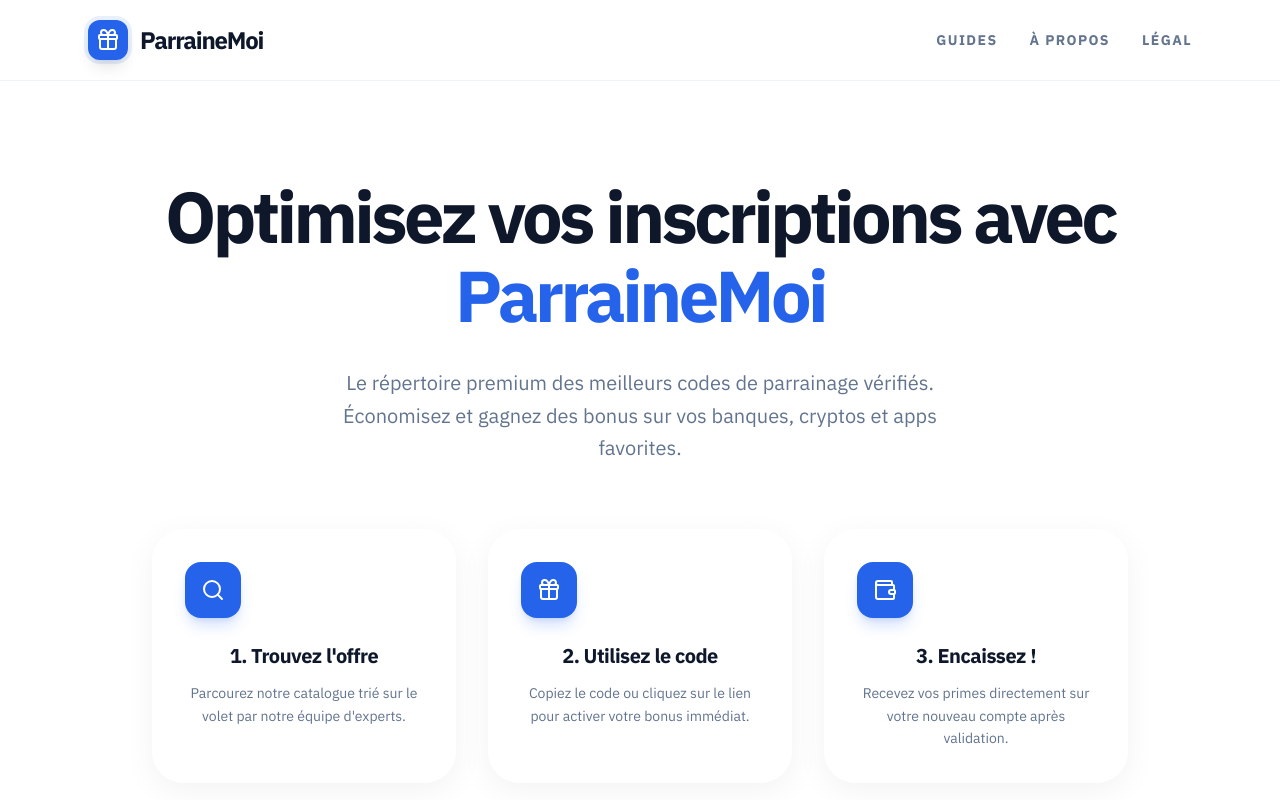
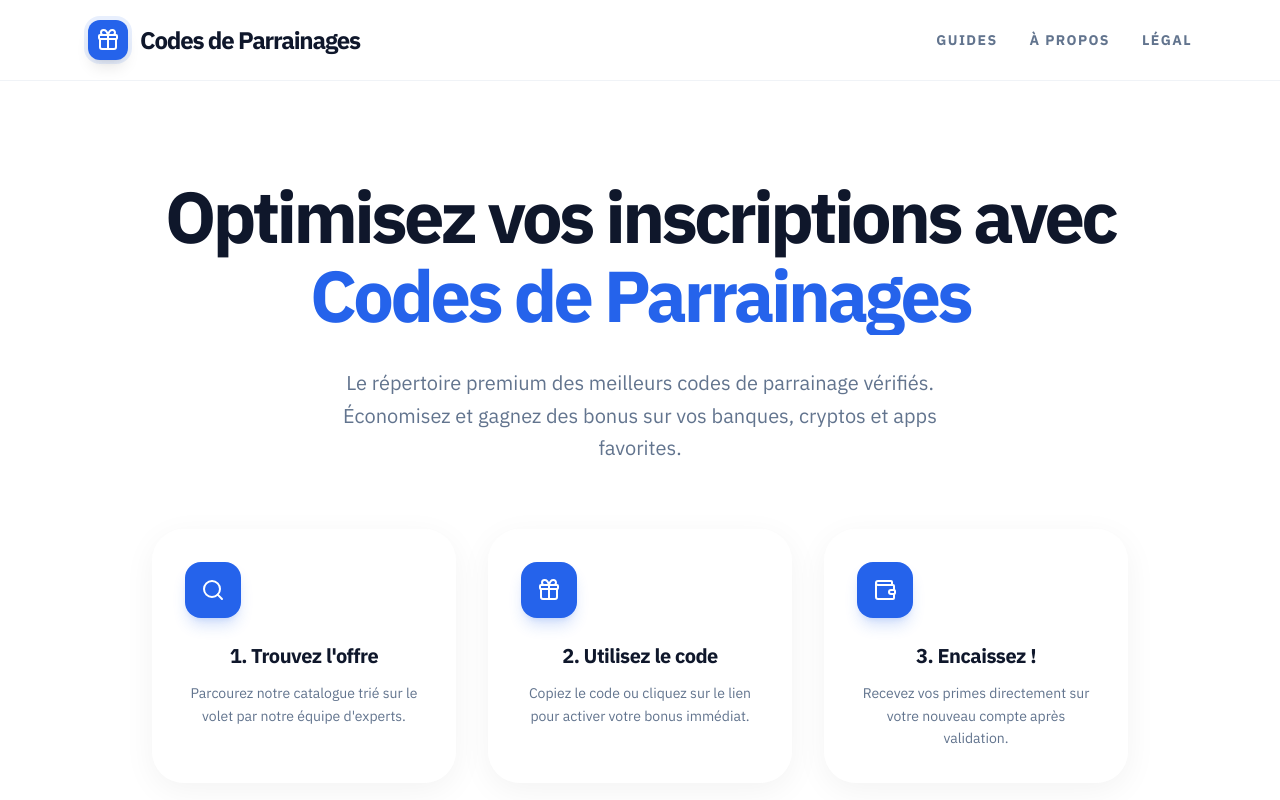
Before and after one commit to NACoaching/ParraineMoi, a Next.js app: page / in a window 1280 px wide. Shown: the top 800 px of the page. Built offline with nearby package versions, Linux system fonts and the light colour scheme.

Commit message:
fix: restore correct branding (Codes de Parrainages) site-wide

```diff
--- a/src/app/page.tsx
+++ b/src/app/page.tsx
@@ -72,7 +72,7 @@ export default function Home() {
       />
       <section className="w-full max-w-6xl px-6 pt-24 pb-20 flex flex-col items-center text-center">
         <h1 className="text-5xl sm:text-6xl md:text-7xl font-bold tracking-tighter text-slate-900 dark:text-white mb-8 leading-[1.1]">
-          Optimisez vos inscriptions avec <span className="text-primary">ParraineMoi</span>
+          Optimisez vos inscriptions avec <span className="text-primary line-clamp-1">Codes de Parrainages</span>
         </h1>
         <p className="text-xl text-slate-500 dark:text-slate-400 max-w-2xl mb-16 leading-relaxed">
           Le répertoire premium des meilleurs codes de parrainage vérifiés. Économisez et gagnez des bonus sur vos banques, cryptos et apps favorites.
--- a/src/components/Footer.tsx
+++ b/src/components/Footer.tsx
@@ -13,7 +13,7 @@ export function Footer() {
                             <span className="p-2 bg-slate-900 dark:bg-white text-white dark:text-slate-900 rounded-xl shadow-md">
                                 <Gift size={24} />
                             </span>
-                            ParraineMoi
+                            Codes de Parrainages
                         </Link>
                         <p className="text-slate-500 dark:text-slate-400 leading-relaxed text-sm max-w-sm">
                             La plateforme de référence pour optimiser vos inscriptions. Tous les codes sont vérifiés manuellement par notre équipe pour vous garantir les meilleurs bonus.
@@ -70,7 +70,7 @@ export function Footer() {
                         Disclaimer: Codes Parrainage 2026. Nous ne sommes pas une institution financière. Les offres sont soumises aux conditions des partenaires.
                     </p>
                     <p className="text-xs font-bold text-slate-400 dark:text-slate-500 whitespace-nowrap tracking-tighter">
-                        &copy; {new Date().getFullYear()} PARRAINEMOI. STUDIO.
+                        &copy; {new Date().getFullYear()} CODES DE PARRAINAGES. STUDIO.
                     </p>
                 </div>
             </div>
--- a/src/components/Navbar.tsx
+++ b/src/components/Navbar.tsx
@@ -9,7 +9,7 @@ export function Navbar() {
                     <span className="p-2 bg-primary dark:bg-primary text-white rounded-xl shadow-lg ring-4 ring-primary/10 group-hover:scale-110 transition-transform">
                         <Gift size={24} />
                     </span>
-                    <span className="group-hover:text-primary transition-colors">ParraineMoi</span>
+                    <span className="group-hover:text-primary transition-colors">Codes de Parrainages</span>
                 </Link>
                 <div className="hidden md:flex items-center gap-8 text-sm font-bold uppercase tracking-widest text-slate-500">
                     <Link href="/guides" className="hover:text-primary transition-all hover:translate-y-[-1px]">
```
Also changed, not shown: src/data/guides.json (+1 -1 lines), public/site.webmanifest.
